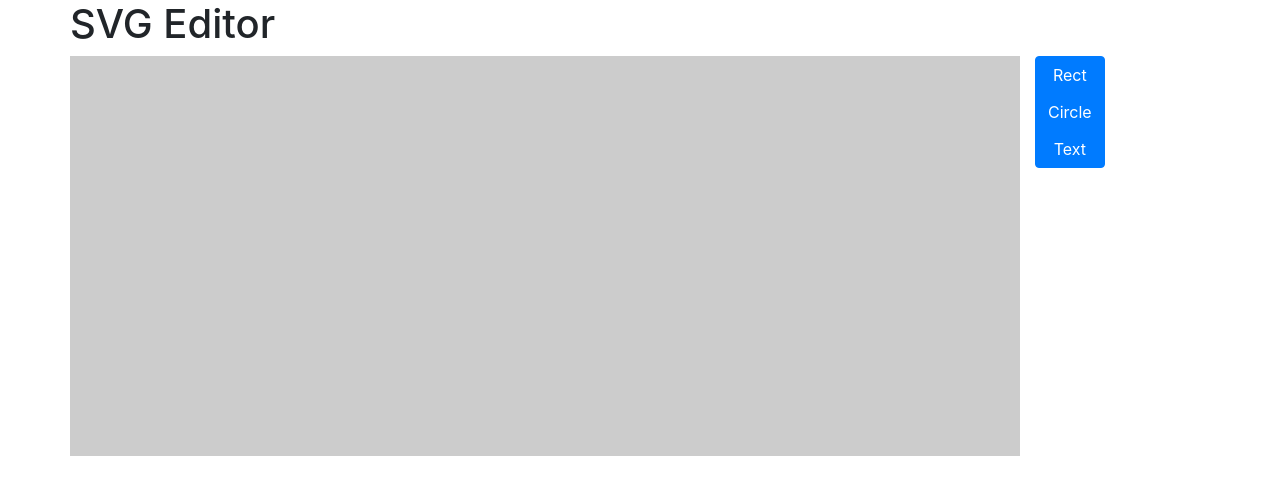
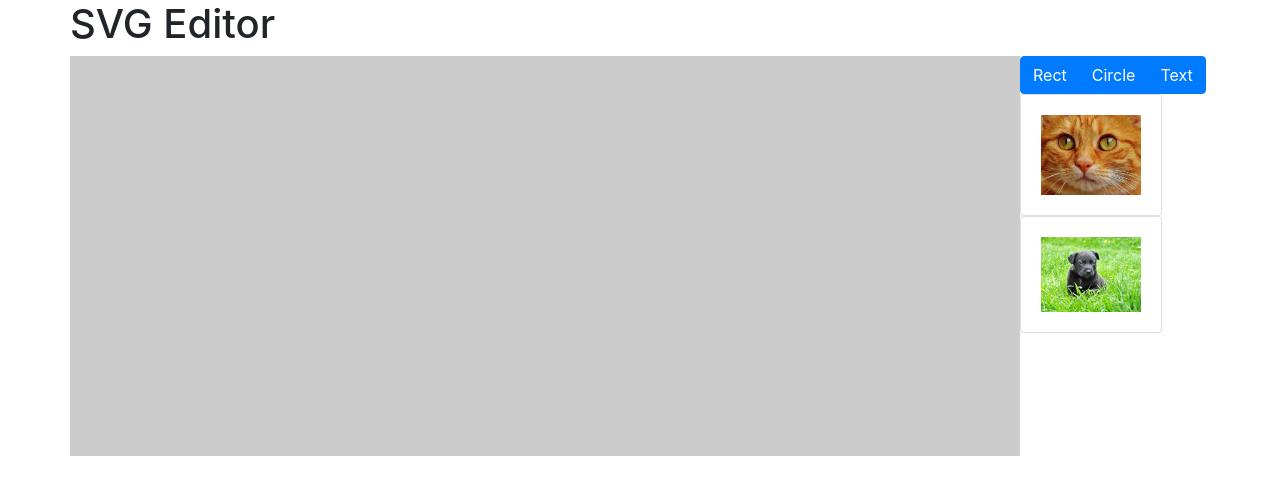
Before and after one commit to myomi/vue-sample, a Vue app: page /#/ in a window 1280 px wide. Shown: the top 494 px of the page. Built offline with nearby package versions, Linux system fonts and the light colour scheme.

Commit message:
Added feature: drag and drop of image.

```diff
--- /dev/null
+++ b/src/components/ImageCabinet.vue
@@ -0,0 +1,35 @@
+<template>
+  <div>
+    <div class="card" v-for="image in images" :key="image">
+      <div class="card-body" draggable="true">
+        <img
+          class="thumbnail"
+          draggable="true"
+          :src="image"
+          @dragstart="dragstart(image, $event)"
+        />
+      </div>
+    </div>
+  </div>
+</template>
+
+<script>
+export default {
+  props: [
+    'images'
+  ],
+  methods: {
+    dragstart: function (imagePath, e) {
+      e.dataTransfer.setData('imagePath', imagePath)
+    }
+  }
+}
+</script>
+
+<style lang="scss" scoped>
+.thumbnail {
+  max-width: 100px;
+  height: auto;
+  cursor: pointer;
+}
+</style>
--- a/src/components/SVGCanvas.vue
+++ b/src/components/SVGCanvas.vue
@@ -1,6 +1,10 @@
 <template>
-    <svg @click="unselected"
-      width="400" height="400">
+    <svg xmlns:xlink="http://www.w3.org/1999/xlink"
+      @click="unselected"
+      width="400" height="400"
+      @dragover="dragover"
+      @drop="drop"
+    >
       <SVGShape v-for="s in shapes" :key="s.id"
         :shape="s"
         @selected="selected"
@@ -27,6 +31,16 @@ export default {
     },
     unselected: function (e) {
       this.$emit('unselected')
+    },
+    dragover: function (e) {
+      e.preventDefault()
+    },
+    drop: function (e) {
+      e.preventDefault()
+      let imagePath = e.dataTransfer.getData('imagePath')
+      if (imagePath) {
+        this.$emit('dropped', imagePath)
+      }
     }
   },
   components: {
--- a/src/components/SVGEditor.vue
+++ b/src/components/SVGEditor.vue
@@ -10,12 +10,20 @@
         @moved="moved"
         @resized="resized"
         @unselected="unselected"
+        @dropped="dropped"
       />
       <div class="col-2">
-        <div class="btn-group-vertical">
-          <button class="btn btn-primary" @click="addRect">Rect</button>
-          <button class="btn btn-primary" @click="addCircle">Circle</button>
-          <button class="btn btn-primary" @click="addText">Text</button>
+        <div class="row">
+          <div class="btn-group">
+            <button class="btn btn-primary" @click="addRect">Rect</button>
+            <button class="btn btn-primary" @click="addCircle">Circle</button>
+            <button class="btn btn-primary" @click="addText">Text</button>
+          </div>
+        </div>
+        <div class="row">
+          <ImageCabinet
+            :images="images"
+          />
         </div>
       </div>
     </div>
@@ -26,11 +34,18 @@
 <script>
 import SVGCanvas from './SVGCanvas'
 import ModalAddText from './ModalAddText'
+import ImageCabinet from './ImageCabinet'
+import cat from '../assets/cat.jpg'
+import dog from '../assets/dog.jpg'
 
 export default {
   data: function () {
     return {
       shapes: [
+      ],
+      images: [
+        cat,
+        dog
       ],
       displayModalAddText: false
     }
@@ -104,11 +119,23 @@ export default {
         shape.width = pos.width
         shape.height = pos.height
       }
+    },
+    dropped: function (imagePath) {
+      this.shapes.push({
+        id: `shape${this.shapes.length}`,
+        type: 'image',
+        x: 10,
+        y: 50,
+        width: 300,
+        path: imagePath,
+        selected: false
+      })
     }
   },
   components: {
     SVGCanvas,
-    ModalAddText
+    ModalAddText,
+    ImageCabinet
   }
 }
 </script>
--- a/src/components/SVGShape.vue
+++ b/src/components/SVGShape.vue
@@ -20,6 +20,13 @@
       class="shape"
       :x="shape.x" :y="shape.y" :font-size="shape.fontSize">{{shape.text}}
     </text>
+    <image v-if="shape.type === 'image'"
+      @click="selected"
+      :id="shape.id"
+      class="shape"
+      :x="shape.x" :y="shape.y" :width="shape.width" :height="shape.height"
+      :xlink:href="shape.path"
+    />
   </g>
 </template>
 
@@ -103,6 +110,11 @@ export default {
               x = parseFloat(shape.getAttribute('cx'))
               y = parseFloat(shape.getAttribute('cy'))
               r = parseFloat(shape.getAttribute('r'))
+            } else if (self.shape.type === 'image') {
+              x = parseFloat(shape.getAttribute('x'))
+              y = parseFloat(shape.getAttribute('y'))
+              width = parseFloat(shape.getAttribute('width'))
+              height = parseFloat(shape.getAttribute('height'))
             }
             self.$emit('resized', {
               id: shape.getAttribute('id'),
```
Also changed, not shown: src/assets/cat.jpg (added), src/assets/dog.jpg (added).
